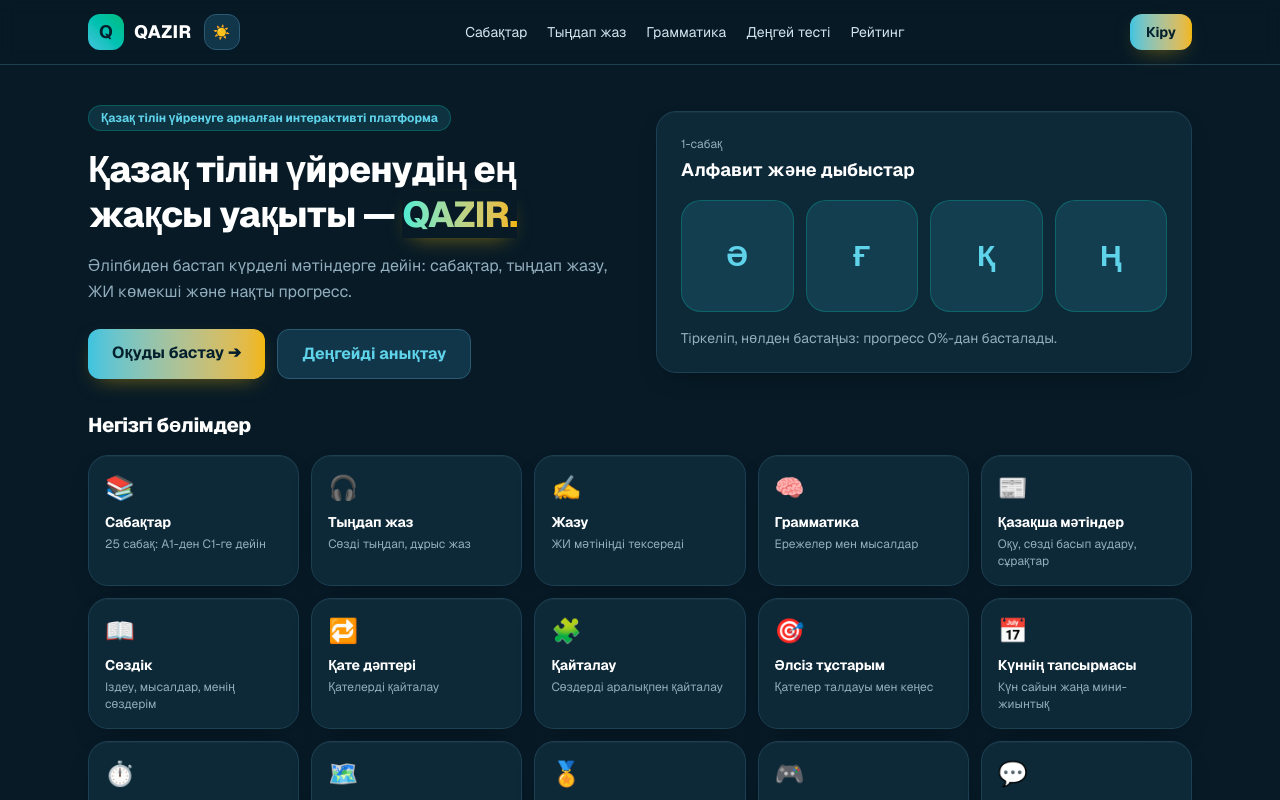
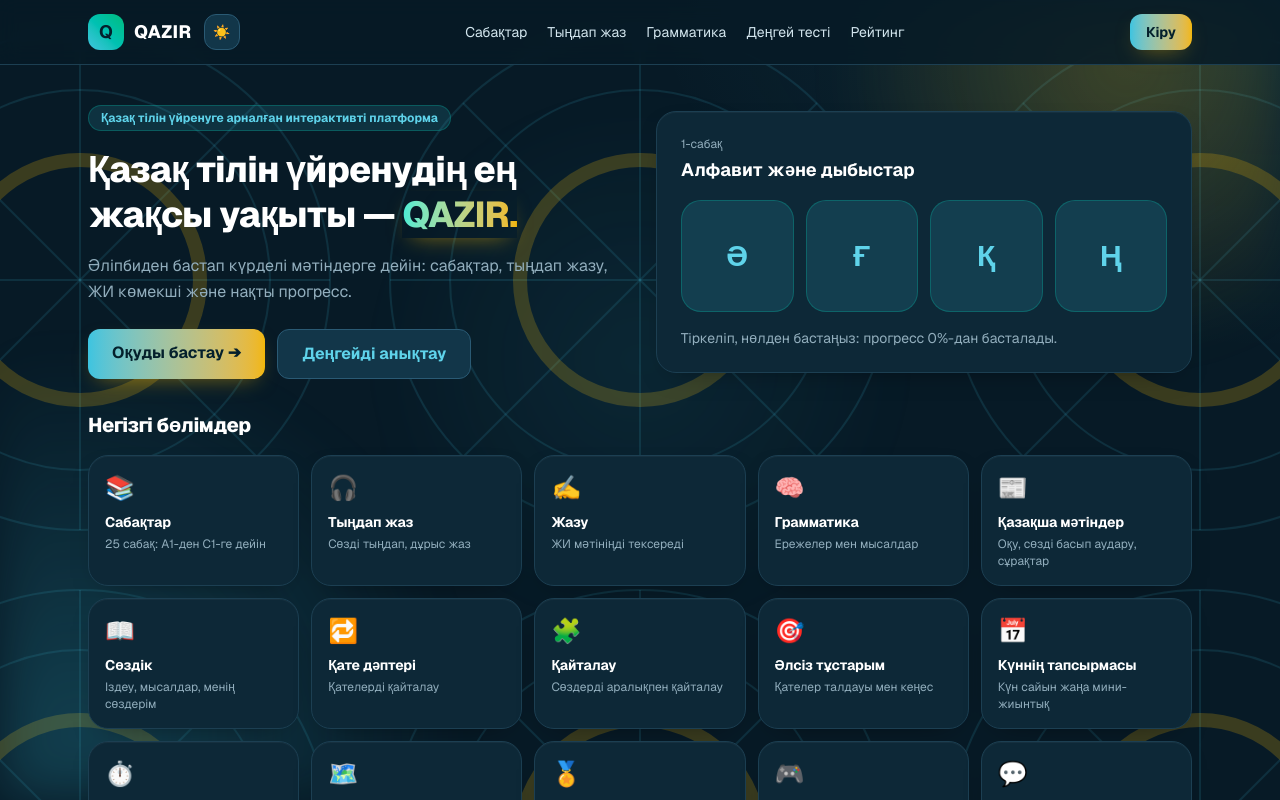
Before and after one commit to zhuk-67/qazaqsha, a Next.js app: page / in a window 1280 px wide. Shown: the top 800 px of the page. Built offline with nearby package versions, Linux system fonts and the light colour scheme.

Commit message:
Design: visible background rings and glow

```diff
--- a/app/globals.css
+++ b/app/globals.css
@@ -244,3 +244,19 @@
 html.light a.bg-slate-900:hover { border-color: #007c99 !important; box-shadow: 0 14px 34px -18px rgba(0,124,153,.5) !important; }
 html.light ::selection { background: #f2b705; color: #3a2c00; }
 @media (prefers-reduced-motion: reduce) { a.bg-slate-900:hover { transform: none; } }
+
+/* QAZIR: круги и свечение видны на всех страницах */
+.bg-slate-950, html.light .bg-slate-950 { background-color: transparent !important; }
+html::before {
+  content: ""; position: fixed; inset: 0; z-index: -1; pointer-events: none;
+  background:
+    radial-gradient(420px 420px at 88% 8%, rgba(242,183,5,.22), transparent 70%),
+    radial-gradient(560px 560px at 6% 92%, rgba(60,196,224,.22), transparent 70%),
+    radial-gradient(380px 380px at 50% 45%, rgba(60,196,224,.08), transparent 70%);
+  filter: blur(24px);
+}
+html.light::before {
+  background:
+    radial-gradient(420px 420px at 88% 8%, rgba(242,183,5,.28), transparent 70%),
+    radial-gradient(560px 560px at 6% 92%, rgba(0,124,153,.16), transparent 70%);
+}
```
